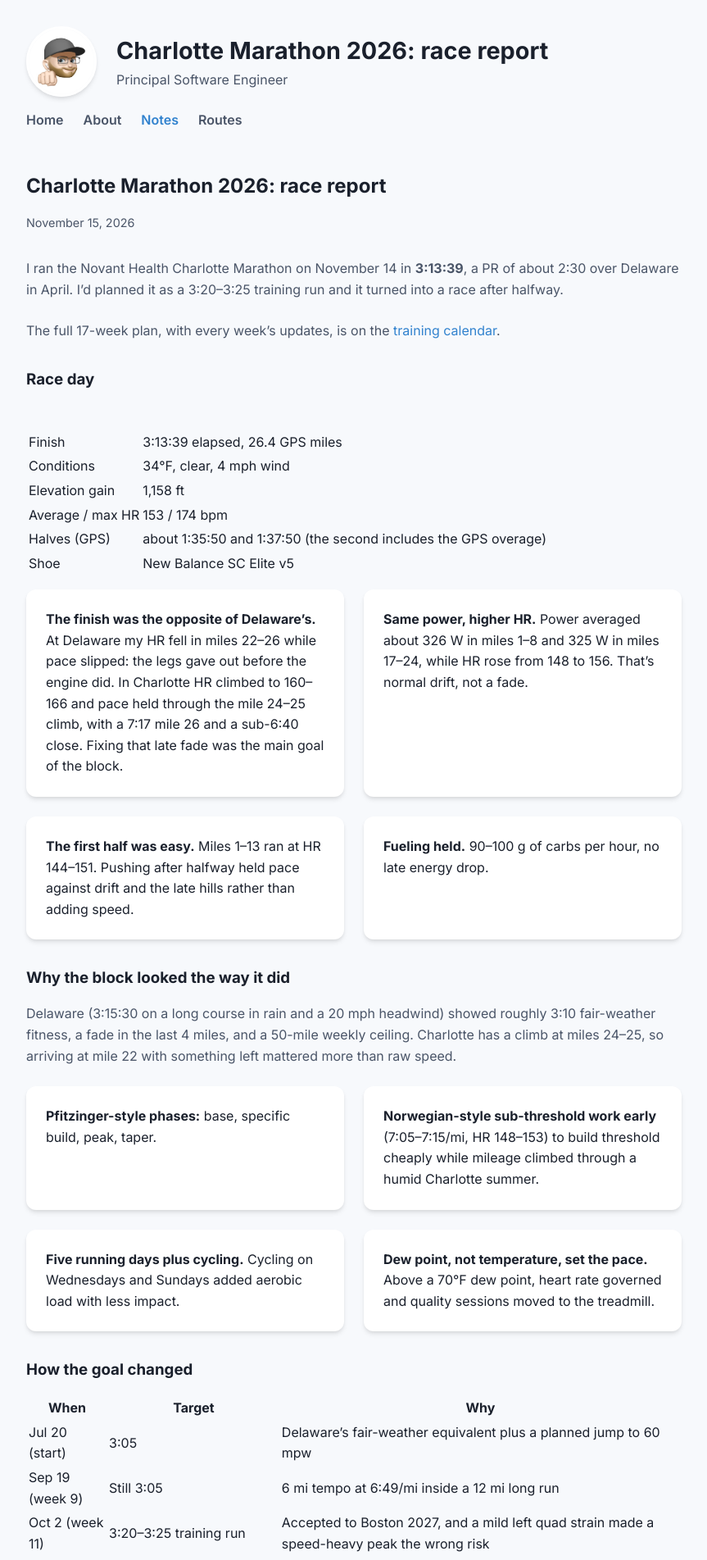
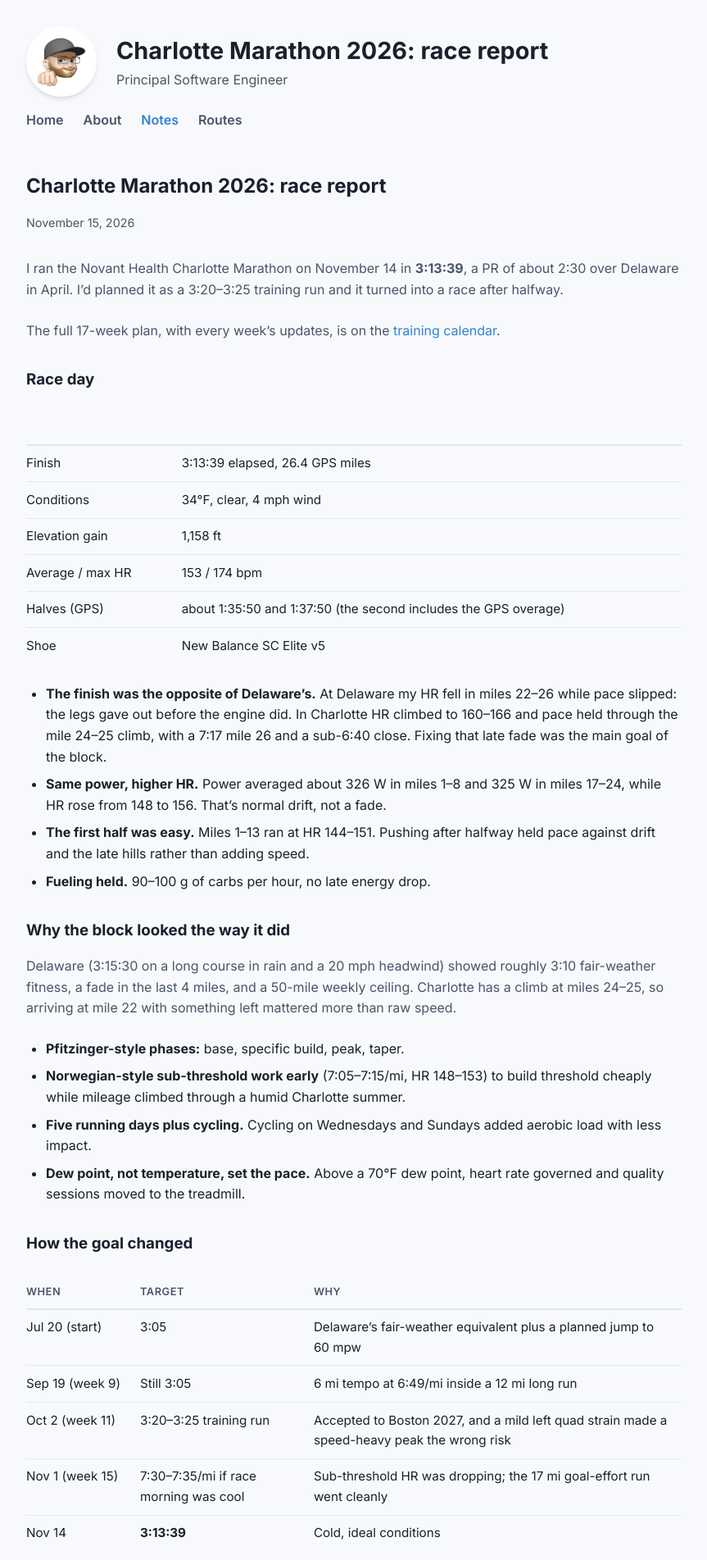
Before and after one commit to dnorton/dnorton, a Jekyll site: the page built from _writing/charlotte-marathon.md, in a window 1280 px wide. Shown: the top 1903 px of the page at 82% size, without its empty margins (208-1071 px from the left). Built offline with Jekyll 4.4.1, drawn with Linux system fonts in a browser that asks for light colours.

Commit message:
Style tables and lists in notes
Left-align and top-align table cells, add row separators, keep the
first column on one line, and hide empty header rows. Render lists in
notes as plain bullets instead of the home page's card grid.

Co-Authored-By: Claude Opus 5.5 <noreply@anthropic.com>

```diff
--- a/assets/css/style.css
+++ b/assets/css/style.css
@@ -7,6 +7,7 @@
     --accent-hover: #2c5282;
     --border-radius: 12px;
     --shadow: 0 4px 6px -1px rgba(0, 0, 0, 0.1), 0 2px 4px -1px rgba(0, 0, 0, 0.06);
+    --border-color: #e2e8f0;
     --font-family: 'Inter', -apple-system, BlinkMacSystemFont, "Segoe UI", Roboto, Helvetica, Arial, sans-serif;
 }
 
@@ -19,6 +20,7 @@
         --accent-color: #63b3ed;
         --accent-hover: #4299e1;
         --shadow: 0 4px 6px -1px rgba(0, 0, 0, 0.3);
+        --border-color: #4a5568;
     }
 }
 
@@ -172,6 +174,77 @@ li p {
     margin-bottom: 2rem;
 }
 
+/* Lists in posts: plain bullets, not cards */
+.post ul {
+    display: block;
+    list-style: disc;
+    padding-left: 1.5rem;
+}
+
+.post li {
+    background: none;
+    padding: 0;
+    border-radius: 0;
+    box-shadow: none;
+    transition: none;
+    margin-bottom: 0.5rem;
+}
+
+.post li:hover {
+    transform: none;
+    box-shadow: none;
+}
+
+.post li a {
+    display: inline;
+    font-weight: inherit;
+    font-size: inherit;
+    margin-bottom: 0;
+    text-decoration: underline;
+}
+
+/* Tables in posts */
+.post table {
+    width: 100%;
+    border-collapse: collapse;
+    margin: 1.5rem 0;
+    font-size: 0.95rem;
+}
+
+.post th,
+.post td {
+    text-align: left;
+    vertical-align: top;
+    padding: 0.6rem 0.75rem;
+    border-bottom: 1px solid var(--border-color);
+}
+
+.post th {
+    color: var(--text-secondary);
+    font-size: 0.8rem;
+    font-weight: 600;
+    text-transform: uppercase;
+    letter-spacing: 0.04em;
+    border-bottom-width: 2px;
+}
+
+/* Keep dates and labels on one line */
+.post th:first-child,
+.post td:first-child {
+    padding-left: 0;
+    white-space: nowrap;
+}
+
+.post tr:last-child td {
+    border-bottom: none;
+}
+
+/* Hide the empty header row on two-column key/value tables */
+.post th:empty {
+    padding: 0;
+    border: none;
+}
+
 .post-list li p {
     color: var(--text-secondary);
 }
```
